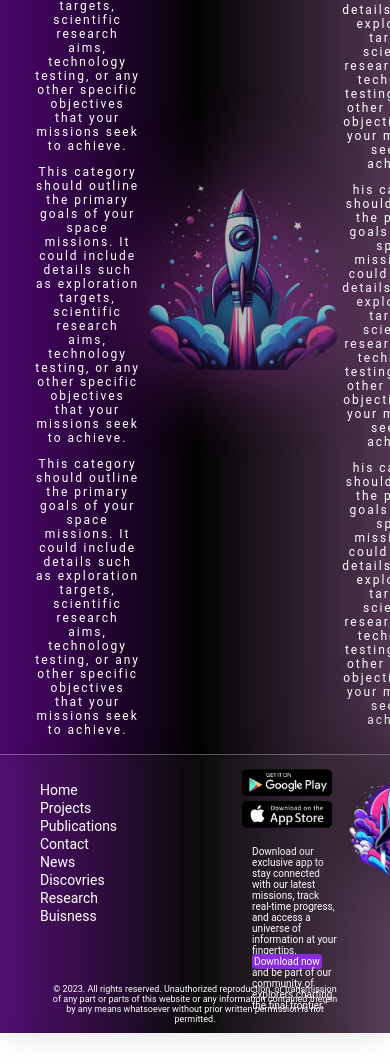
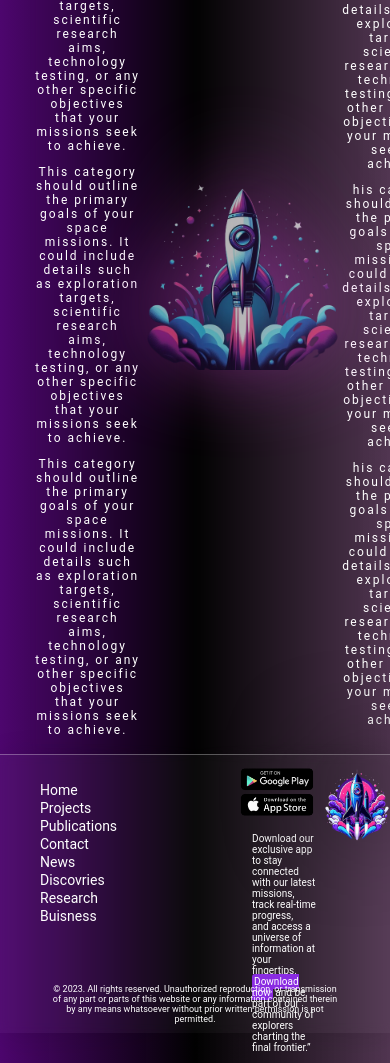
Before and after one commit to wasiq-bot/spacewebsite, a plain HTML site: page index.html in a window 390 px wide. Shown: the part 3387-4450 px from the top of the page. Before the commit the page ends 4420 px from the top, so only its background shows below. Drawn offline with Linux system fonts and the light colour scheme.

Commit message:
Add files via upload

```diff
--- a/home.css
+++ b/home.css
@@ -1230,5 +1230,9 @@ body{
 
 
     }
+    body .footer img{
+        width:80px
+
+    }
 
 }
```
